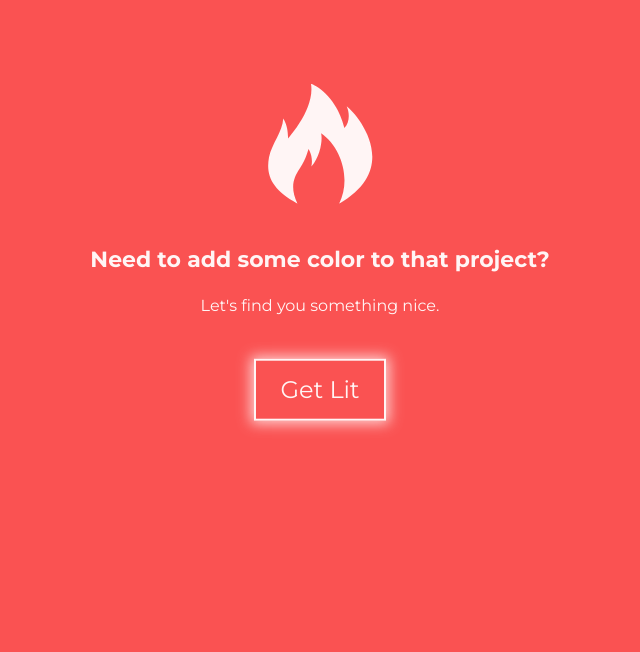
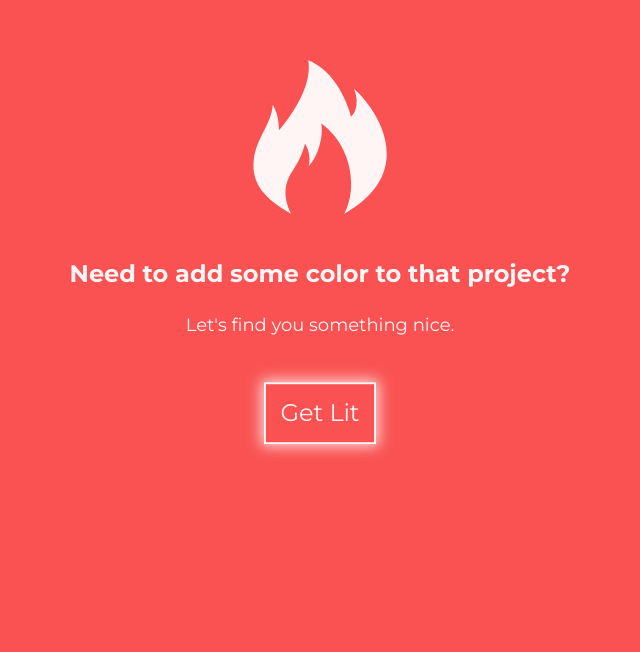
Before and after one commit to Thuffer86/Color-Choices, a plain HTML site: page index.html in a window 1280 px wide. Shown: the part 148-800 px from the top of the page, without its empty margins (320-960 px from the left). Drawn offline with nearby package versions, Linux system fonts and the light colour scheme; some packages are replaced by stand-ins of ours; a script that the page names is missing.

Commit message:
font changes

```diff
--- a/css/styles.css
+++ b/css/styles.css
@@ -10,8 +10,8 @@ body {
 }
 
 svg {
-  width: 6em;
-  height: 6em;
+  width: 20%;
+  height: 20%;
   stroke-width: 0;
   stroke: #fff5f5;
   fill: #fff5f5;
@@ -33,13 +33,13 @@ h1,h6 {
 }
 
 h1 {
-    font-size: 1.1em;
-    max-width: 75%;
+    font-size: 1em;
+    max-width: 90%;
     margin: 1.5em auto 0 auto;
 }
 
 h6 {
-    font-size: .8em;
+    font-size: .7em;
     font-weight: 400;
     max-width: 75%;
     margin: 1em auto;
@@ -53,7 +53,7 @@ article {
 
 article button {
     margin-top: 1em;
-    padding: .6em 1em;
+    padding: .6em .6em;
     background-color: #fa5252;
     border: solid 2px #fff5f5;
     color: #fff5f5;
@@ -129,6 +129,14 @@ ul {
         font-size: 20px;
 }
 
+    h1 {
+        font-size: 1.2em;
+    }
+
+    h6 {
+        font-size: .9em;
+    }
+
 
     .colorChoice__container {
         display: flex;
@@ -144,6 +152,11 @@ ul {
 
 @media (min-width: 1200px) {
 
+    svg {
+        width: 12%;
+        height: 12%
+    }
+
     .color-group {
         width: 20%;
     }
--- a/index.html
+++ b/index.html
@@ -199,6 +199,6 @@
     </div>
     <script src="https://cdn.jsdelivr.net/clipboard.js/1.5.13/clipboard.min.js"></script>
     <script src="https://ajax.googleapis.com/ajax/libs/jquery/3.1.1/jquery.min.js"></script>
-    <script src="css/app.js"></script>
+    <script src="js/app.js"></script>
   </body>
 </html>
```
